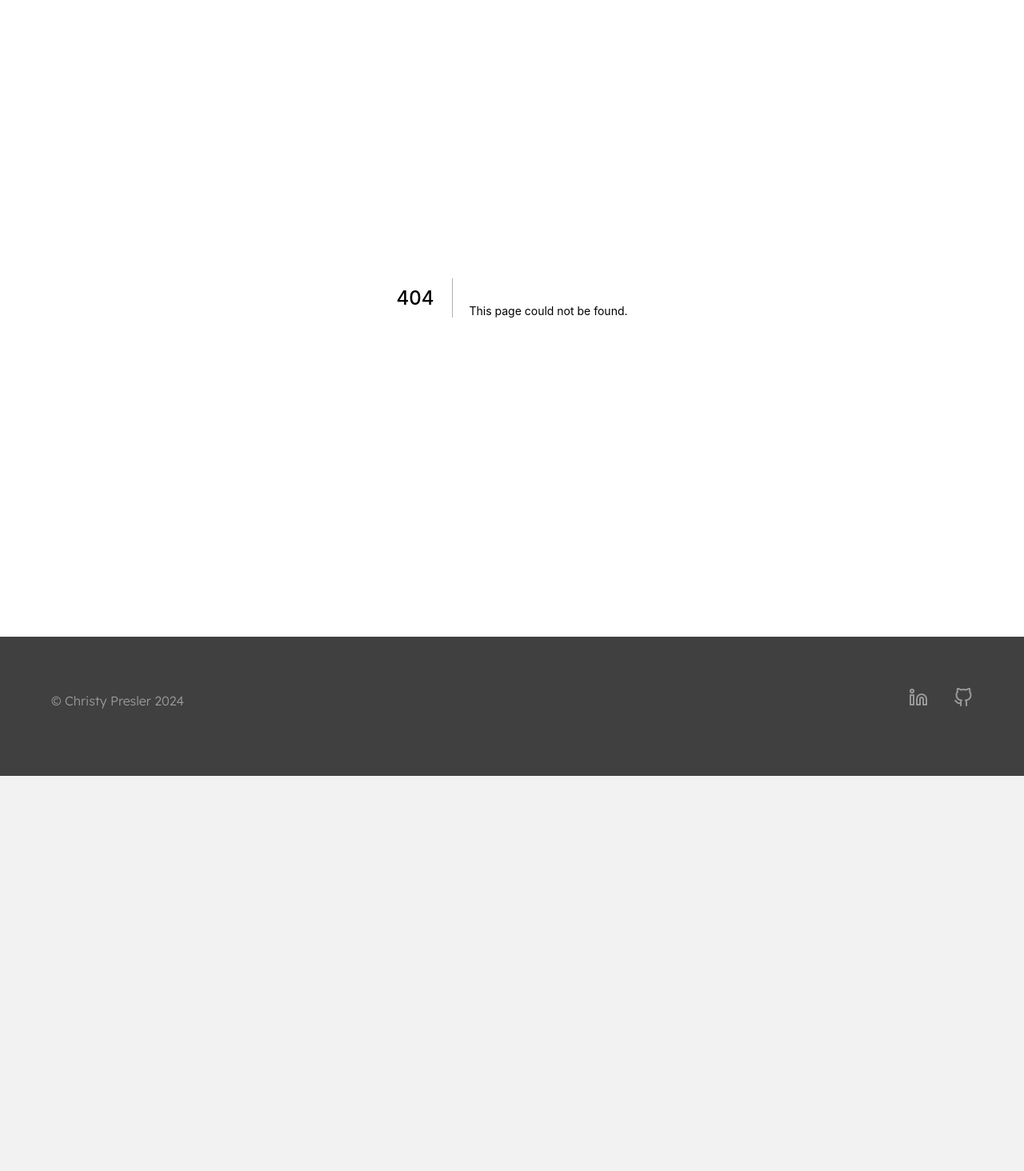
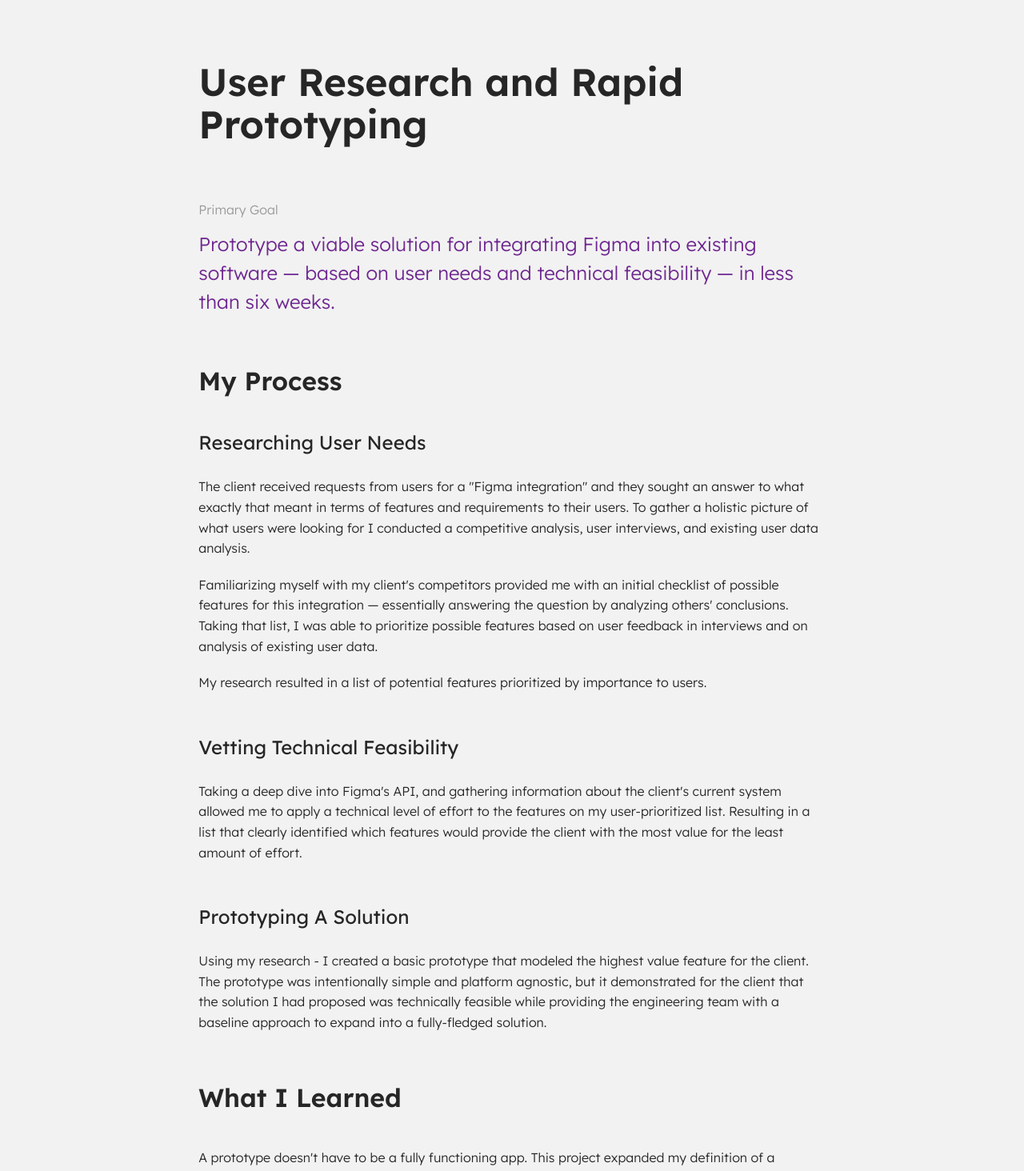
Before and after one commit to cpresler/portfolio-site, a Next.js app: page /work/rapid-prototyping in a window 1280 px wide. Before the commit this address had no page. Shown: the part 108-1572 px from the top of the page at 80% size. Before the commit the page ends 1078 px from the top, so only its background shows below. Built offline with nearby package versions, Linux system fonts and the light colour scheme.

Commit message:
add rapid prototyping project write up

```diff
--- /dev/null
+++ b/pages/work/rapid-prototyping.mdx
@@ -0,0 +1,39 @@
+---
+  title: 'User Research and Rapid Prototyping'
+  desc: 'Research the user needs and technical feasibility. Propose a functional solution via prototype.'
+  thumbnail: 'images/projects/rapid-prototyping/rapid-prototyping-thumb.png'
+  tags: ['Figma', 'UX', 'User Research', 'JavaScript', 'Prototyping']
+  projectDate: '2023-01-01'
+  published: true
+---
+
+# User Research and Rapid Prototyping
+
+<Label>Primary Goal</Label>
+<Text>Prototype a viable solution for integrating Figma into existing software — based on user needs and technical feasibility — in less than six weeks.</Text>
+
+## My Process
+
+### Researching User Needs
+
+  The client received requests from users for a "Figma integration" and they sought an answer to what exactly that meant in terms of features and requirements to their users. To gather a holistic picture of what users were looking for I conducted a competitive analysis, user interviews, and existing user data analysis.
+
+  Familiarizing myself with my client's competitors provided me with an initial checklist of possible features for this integration — essentially answering the question by analyzing others' conclusions. Taking that list, I was able to prioritize possible features based on user feedback in interviews and on analysis of existing user data.
+
+  My research resulted in a list of potential features prioritized by importance to users.
+
+### Vetting Technical Feasibility
+
+  Taking a deep dive into Figma's API, and gathering information about the client's current system allowed me to apply a technical level of effort to the features on my user-prioritized list. Resulting in a list that clearly identified which features would provide the client with the most value for the least amount of effort.
+
+### Prototyping A Solution
+
+  Using my research - I created a basic prototype that modeled the highest value feature for the client. The prototype was intentionally simple and platform agnostic, but it demonstrated for the client that the solution I had proposed was technically feasible while providing the engineering team with a baseline approach to expand into a fully-fledged solution.
+
+## What I Learned
+
+  A prototype doesn't have to be a fully functioning app. This project expanded my definition of a "prototype" to include a working sample that proves an idea - even if it is separate from the larger application ecosystem. The limited timeline of this project forced me to focus my prototype solely on proving that my approach was viable. It allowed clear communication of the idea to the client, and it provided enough technical documentation to their engineering team to set them up for success.
+
+  In short, the best solution doesn't have to be complicated.
+
+export default ({children}) => <Project>{children}</Project>
```
Also changed, not shown: public/images/projects/rapid-prototyping/rapid-prototyping-thumb.png (added).
